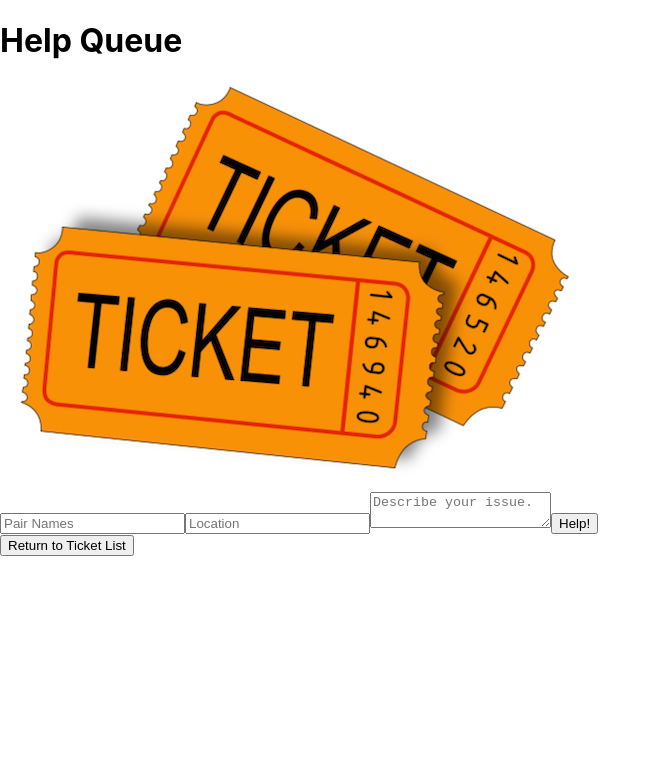
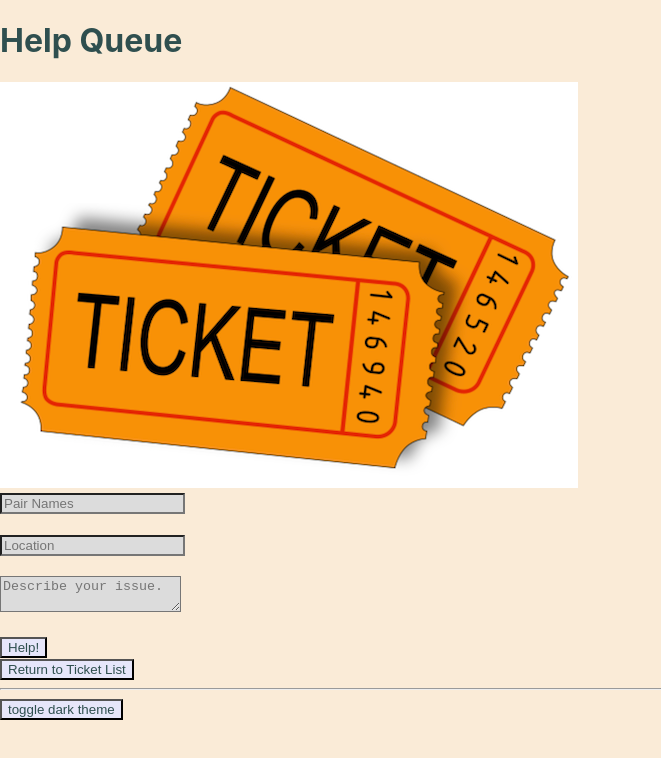
Before and after one commit to eusebiedev/Help-Queue, a React (Create React App) app: page / in a window 1280 px wide. Both pictures are taken after a click on the button "Add Ticket". Shown: the top 758 px of the page, without its empty margins (0-661 px from the left). Built offline with nearby package versions, Linux system fonts and the light colour scheme.

Commit message:
Add ThemeContext to app
Co-authored-by: tkm404 <tkm404@users.noreply.github.com>
Co-authored-by: Christopher Ross Davila <ChrisRDavila@users.noreply.github.com>

```diff
--- a/src/components/App.js
+++ b/src/components/App.js
@@ -1,13 +1,29 @@
-import React from "react";
+import React, { useState } from "react";
 import Header from "./Header";
 import TicketControl from "./TicketControl";
+import ToggleTheme from "./ToggleTheme";
+import { ThemeContext, themes } from "../context/theme-context";
 
 function App(){
+  const [theme, setTheme] = useState(themes.light);
+
+  document.body.style.backgroundColor = theme.backgroundColor;
+  document.body.style.color = theme.textColor;
+
+  function toggleTheme() {
+    setTheme(theme =>
+      theme.textColor === "AntiqueWhite" ? themes.light : themes.dark
+      );
+  }
+
   return (
-    <React.Fragment>
+    <ThemeContext.Provider value={theme}>
       <Header />
       <TicketControl />
-    </React.Fragment>
+      <ThemeContext.Consumer>
+        {contextTheme => <ToggleTheme theme={contextTheme} toggleTheme={toggleTheme}/>}
+      </ThemeContext.Consumer>
+    </ThemeContext.Provider>
   );
 }
 
--- a/src/components/ReusableForm.js
+++ b/src/components/ReusableForm.js
@@ -1,22 +1,36 @@
-import React from "react";
+import React, { useContext } from "react";
+import { ThemeContext } from "../context/theme-context";
 import PropTypes from "prop-types";
 
 function ReusableForm(props) {
+
+  const theme = useContext(ThemeContext);
+  const buttonStyles = {
+    backgroundColor: theme.buttonBackground,
+    color: theme.textColor,  }
+
+  const inputStyles = {
+    backgroundColor: theme.inputBackground,
+    color: theme.textColor,  }
+
   return (
     <React.Fragment>
       <form onSubmit={props.formSubmissionHandler}>
         <input
+        style={inputStyles}
           type='text'
           name='names'
-          placeholder='Pair Names' />
+          placeholder='Pair Names' /><br/><br/>
         <input
+        style={inputStyles}
           type='text'
           name='location'
-          placeholder='Location' />
+          placeholder='Location' /><br/><br/>
         <textarea
+        style={inputStyles}
           name='issue'
-          placeholder='Describe your issue.' />
-        <button type='submit'>{props.buttonText}</button>
+          placeholder='Describe your issue.' /><br/><br/>
+        <button style={buttonStyles} type='submit'>{props.buttonText}</button>
       </form>
     </React.Fragment>
   );
--- a/src/components/TicketControl.js
+++ b/src/components/TicketControl.js
@@ -3,6 +3,7 @@ import NewTicketForm from './NewTicketForm';
 import TicketList from './TicketList';
 import TicketDetail from './TicketDetail';
 import EditTicketForm from './EditTicketForm';
+import { ThemeContext } from '../context/theme-context'; //import theme
 
 // import ConfirmSteps from './ConfirmSteps';
 
@@ -71,6 +72,13 @@ class TicketControl extends React.Component {
   }
 
   render(){
+    let theme = this.context; //access context value
+
+    const buttonStyles = { // create button styles
+      backgroundColor: theme.buttonBackground,
+      color: theme.textColor,
+    }
+
     let currentlyVisibleState = null;
     let buttonText = null;
 
@@ -93,51 +101,16 @@ class TicketControl extends React.Component {
       currentlyVisibleState = <TicketList ticketList={this.state.mainTicketList} onTicketSelection={this.handleChangingSelectedTicket} />;
       buttonText = "Add Ticket";
     }
-
+    //add button styles attribute
     return (
       <React.Fragment>
         {currentlyVisibleState}
-        <button onClick={this.handleClick}>{buttonText}</button>
+        <button style={buttonStyles} onClick={this.handleClick}>{buttonText}</button>
       </React.Fragment>
     );
   }
-
-    // handleClick = () => {
-  //   if (this.state.confirmSteps === false) {
-  //     this.setState(prevState => ({
-  //     confirmSteps: !prevState.confirmSteps
-  //     }));
-  //   } else if (this.state.formVisibleOnPage === false) {
-  //     this.setState(prevState => ({
-  //     formVisibleOnPage: !prevState.formVisibleOnPage
-  //     }));
-  //   } else {
-  //     this.setState(prevState => ({
-  //     formVisibleOnPage: !prevState.formVisibleOnPage,
-  //     confirmSteps: !prevState.confirmSteps
-  //     }));
-  //   }
-  // }
-  // render(){
-  //   let currentlyVisibleState = null;
-  //   let buttonText = null;
-  //   if (this.state.formVisibleOnPage) {
-  //     currentlyVisibleState = <NewTicketForm />
-  //     buttonText = "Return to Ticket List";
-  //   } else if (this.state.confirmSteps) {
-  //     currentlyVisibleState = <ConfirmSteps />
-  //     buttonText = "Yes";
-  //   } else
-  //     currentlyVisibleState = <TicketList />
-  //     buttonText = "Add Ticket";
-
-  //   return(
-  //     <React.Fragment>
-  //       {currentlyVisibleState}
-  //       <button onClick={this.handleClick}>{buttonText}</button>
-  //     </React.Fragment>
-  //   );
-  // }
 }
 
-export default TicketControl
+TicketControl.contextType = ThemeContext;
+
+export default TicketControl;
--- a/src/components/TicketDetail.js
+++ b/src/components/TicketDetail.js
@@ -1,16 +1,24 @@
-import React from "react";
+import React, { useContext } from "react";
 import PropTypes from "prop-types";
+import { ThemeContext } from "../context/theme-context";
 
 function TicketDetail(props){
-  const { ticket, onClickingDelete } = props;
+  const { ticket, onClickingDelete, onClickingEdit } = props;
+
+  const theme = useContext(ThemeContext);
+
+  const styles = {
+    backgroundColor: theme.buttonBackground,
+    color: theme.textColor
+  }
 
   return (
     <React.Fragment>
       <h1>Ticket Detail</h1>
       <h3>{ticket.location} - {ticket.names}</h3>
       <p><em>{ticket.issue}</em></p>
-      <button onClick={ props.onClickingEdit }>Update Ticket</button>
-      <button onClick={()=> onClickingDelete(ticket.id) }>Close Ticket</button>
+      <button style={styles} onClick={ onClickingEdit }>Update Ticket</button>
+      <button style={styles} onClick={()=> onClickingDelete(ticket.id) }>Close Ticket</button>
       <hr/>
     </React.Fragment>
   );
--- /dev/null
+++ b/src/components/ToggleTheme.js
@@ -0,0 +1,28 @@
+import React from "react";
+import PropTypes from "prop-types";
+
+function ToggleTheme(props) {
+  const { theme, toggleTheme } = props;
+
+  const styles = {
+    backgroundColor: theme.buttonBackground,
+    color: theme.textColor
+  }
+
+  return (
+    <React.Fragment>
+        <hr />
+      <button style={styles} onClick={toggleTheme}>
+        {theme.textColor === "AntiqueWhite" ? "toggle light theme" : "toggle dark theme"}
+      </button>
+
+    </React.Fragment>
+  );
+}
+
+ToggleTheme.propTypes = {
+  toggleTheme: PropTypes.func,
+  theme: PropTypes.object
+}
+
+export default ToggleTheme;
--- /dev/null
+++ b/src/context/theme-context.js
@@ -0,0 +1,18 @@
+import React from "react";
+
+export const themes = {
+  light: {
+    backgroundColor: "AntiqueWhite",
+    textColor: "DarkSlateGrey",
+    buttonBackground: "Lavender",
+    inputBackground: "Gainsboro"
+  },
+  dark: {
+    backgroundColor: "DarkSlateGrey",
+    textColor: "AntiqueWhite",
+    buttonBackground: "#232b3c",
+    inputBackground: "#45516d"
+  }
+}
+
+export const ThemeContext = React.createContext();
```
